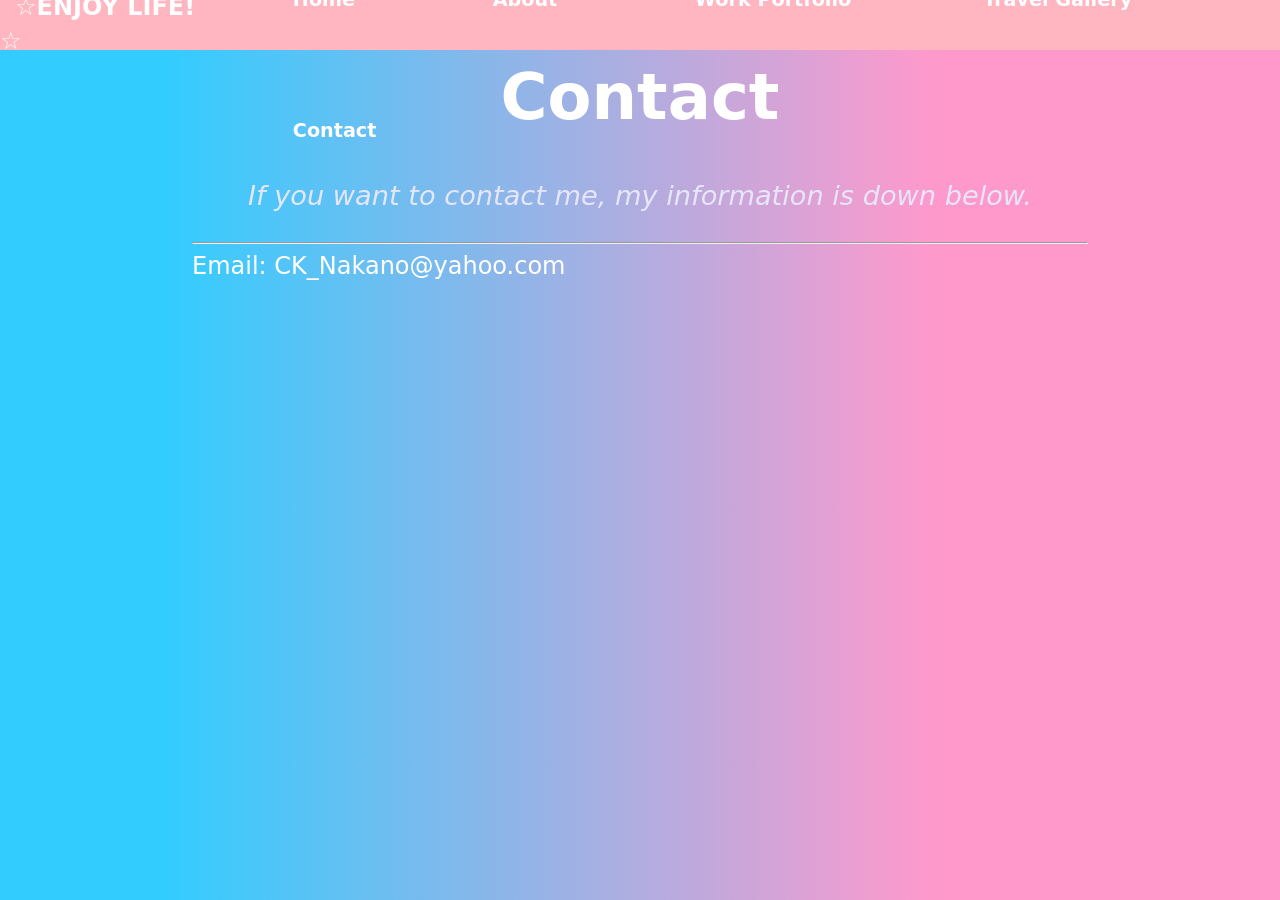
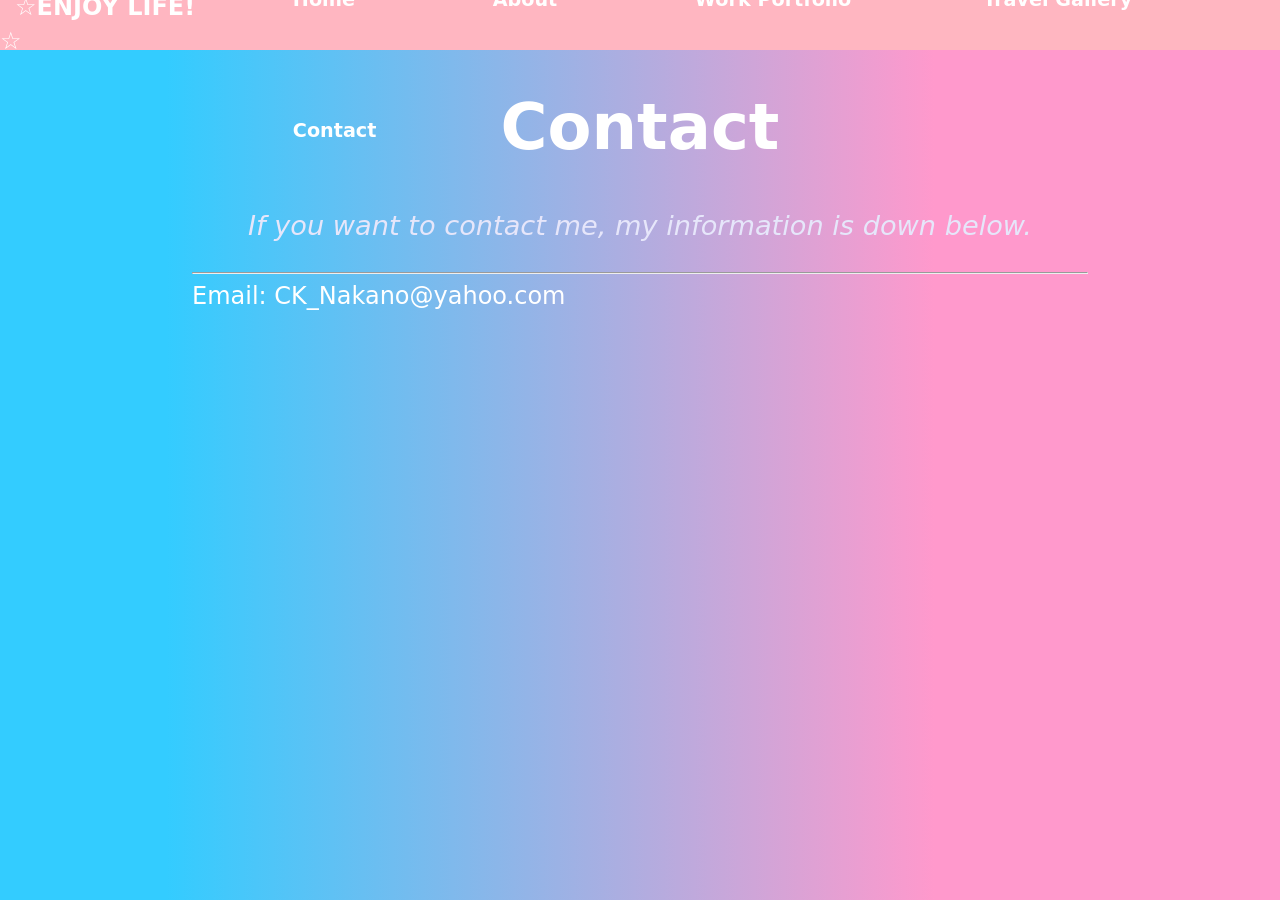
Before and after one commit to CNakano7/CNakano7.github.io, a Jekyll site: the page Contact/index.html, which Jekyll copies as it is, in a window 1280 px wide. Built offline with Jekyll 4.4.1, drawn with Linux system fonts in a browser that asks for light colours.

Commit message:
Update index.html

```diff
--- a/Contact/index.html
+++ b/Contact/index.html
@@ -8,7 +8,7 @@
 
 	<body>
 
-<h1 style="color: white; text-align:center; font-size:400%;">Contact</h1>
+<h1 style="color: white; text-align:center; font-size:400%; padding-top:30px;">Contact</h1>
 
 </body>
 	<body>
```
